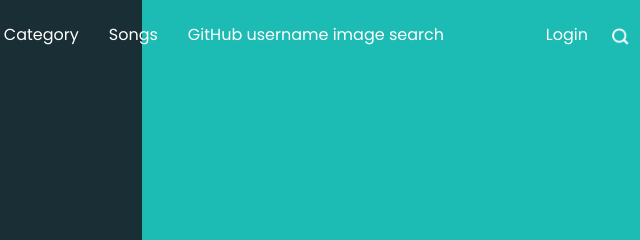
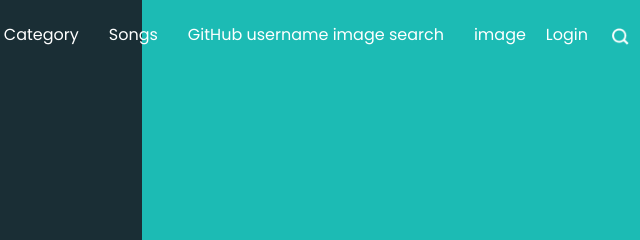
Before and after one commit to A-Aditya-Narayan/coding, a plain HTML site: page index.html in a window 1280 px wide. Both pictures are taken after a click on the element 1232 px from the left and 35 px from the top of the page. Shown: the top 240 px of the page, 562-1202 px from the left. Drawn offline with nearby package versions, Linux system fonts and the light colour scheme; files that its build step writes are made by us from their sources.

Commit message:
Update index.html

```diff
--- a/index.html
+++ b/index.html
@@ -59,6 +59,9 @@
               </li>
               <li class="nav-item">
                 <a class="nav-link" href="github.html"> GitHub username image search </a>
+              </li>
+              <li class="nav-item">
+                <a class="nav-link" href="hi.html"> image </a>
               </li>
             </ul>
             <div class="user_option">
```
